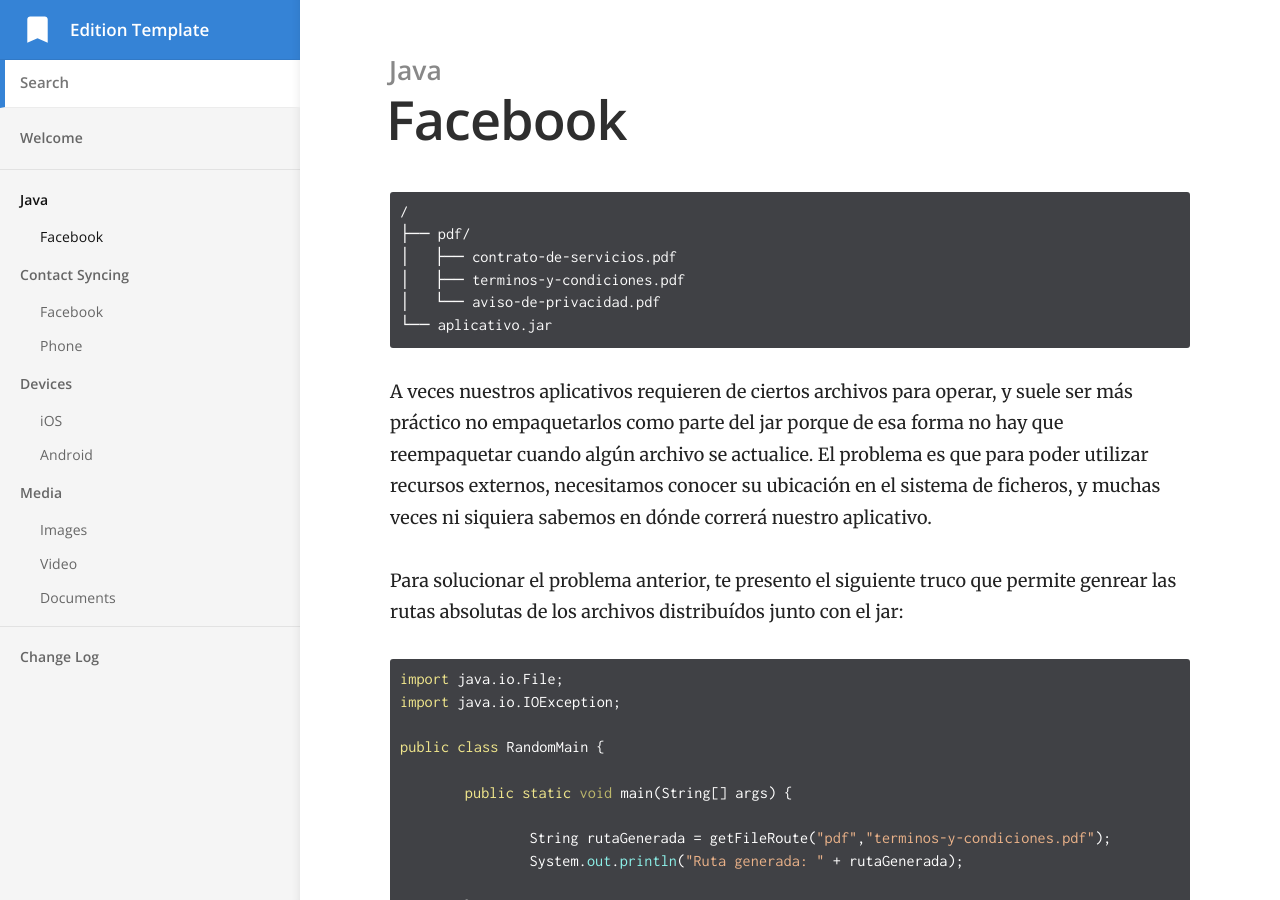
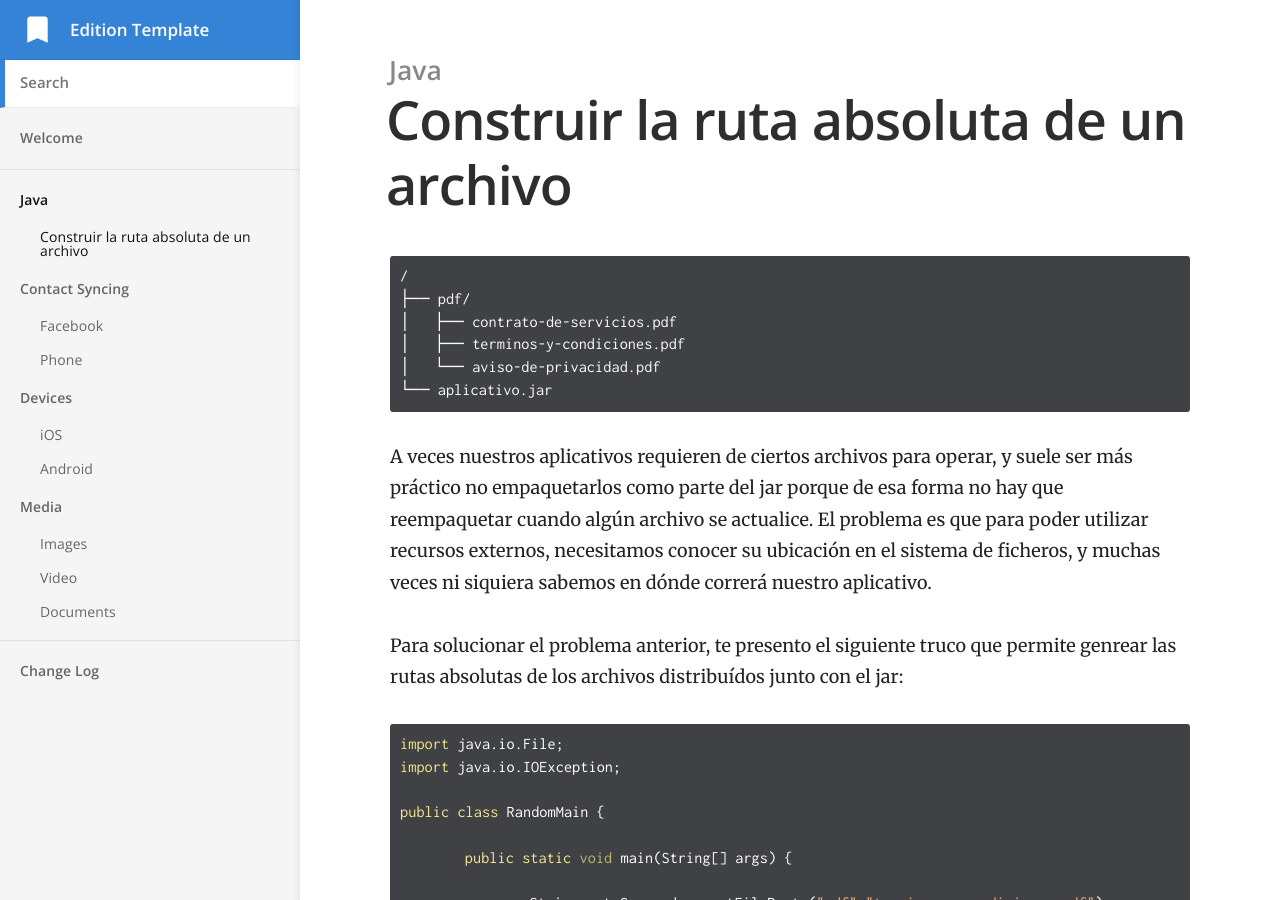
Before and after one commit to slaarks/slaarks.github.io, a Jekyll site: the page built from _docs/Java/construir-ruta-archivo.md, in a window 1280 px wide and 900 px high. Built offline with Jekyll 4.4.1, drawn with Linux system fonts in a browser that asks for light colours.

Commit message:
Actualización de título.

```diff
--- a/_docs/Java/construir-ruta-archivo.md
+++ b/_docs/Java/construir-ruta-archivo.md
@@ -1,5 +1,5 @@
 ---
-title: Facebook
+title: Construir la ruta absoluta de un archivo
 category: Java
 order: 1
 ---
```
